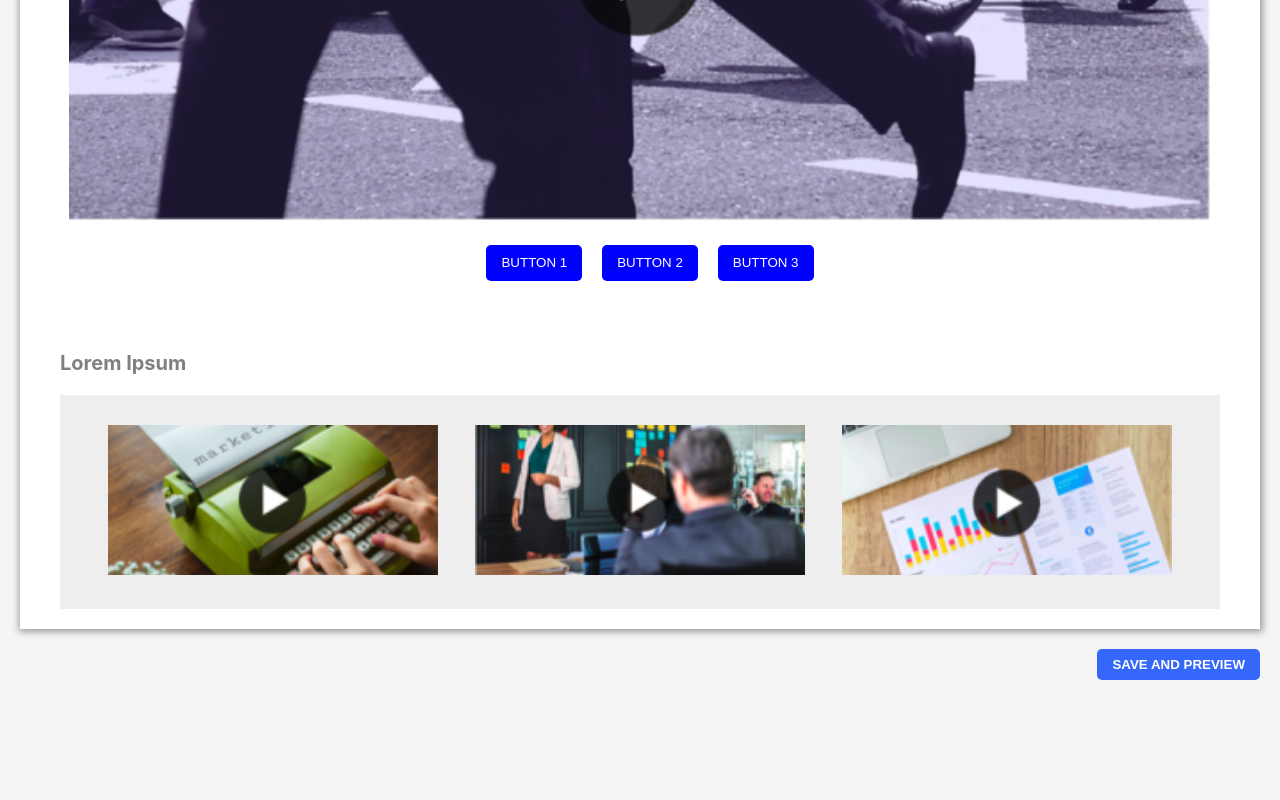
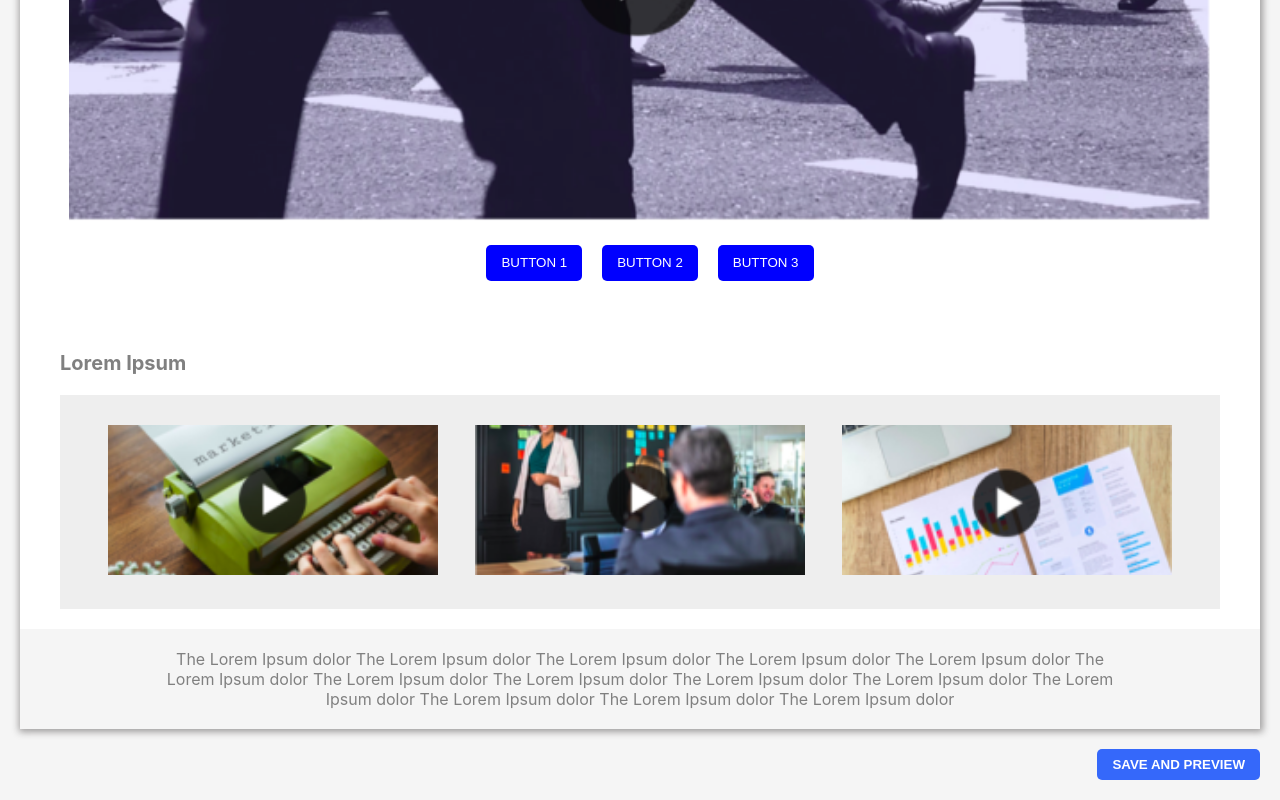
Before and after one commit to 1995muzaker/page-builder-react.js, a Next.js app: page / in a window 1280 px wide. Shown: the part 573-1373 px from the top of the page. Before the commit the page ends 1273 px from the top, so only its background shows below. Built offline with nearby package versions, Linux system fonts and the light colour scheme.

Commit message:
footer inline edit and refactor code done

```diff
--- a/pages/preview.js
+++ b/pages/preview.js
@@ -3,7 +3,7 @@ import React from "react";
 import GlobalStyles from "../src/styles/GlobalStyles";
 import PreviewPage from "../src/components/preview";
 import { StoreProvider, StoreConsumer } from "../src/store";
-import { MainDiv, EditButton } from "../src/styles/Header";
+import { MainDiv, EditButton, ParentDiv } from "../src/styles/Header";
 import Link from "next/link";
 
 export default function Preview() {
@@ -37,7 +37,9 @@ export default function Preview() {
             croppedLogo,
             items,
             testimonialTitle,
+            footer,
           }) => (
+            <ParentDiv>
               <MainDiv>
                 <PreviewPage
                   height={height}
@@ -56,8 +58,10 @@ export default function Preview() {
                   buttonTxtTwo={buttonTxtTwo}
                   items={items}
                   testimonialTitle={testimonialTitle}
+                  footer={footer}
                 />
               </MainDiv>
+            </ParentDiv>
           )}
         </StoreConsumer>
       </StoreProvider>
--- a/src/components/footer/index.js
+++ b/src/components/footer/index.js
@@ -0,0 +1,22 @@
+import React from "react";
+import TextEdit from "../header/TextEdit";
+import { FooterDiv } from "../../styles/Testimonial";
+
+const Footer = ({ footer, handleInputChange }) => {
+  return (
+    <FooterDiv>
+        <TextEdit text={footer} placeholder="Testimonial Title" type="text">
+          <textarea
+            name="footer"
+            placeholder="Footer Title"
+            rows="8"
+            col="8"
+            value={footer}
+            onChange={handleInputChange}
+          />
+        </TextEdit>
+    </FooterDiv>
+  );
+};
+
+export default Footer;
--- a/src/components/index.js
+++ b/src/components/index.js
@@ -3,8 +3,9 @@ import Header from "./header";
 import Section from "./section";
 import Testimonial from "./testimonial";
 import Save from "./save";
-import { MainDiv } from "../styles/Header";
+import { MainDiv, ParentDiv } from "../styles/Header";
 import { StoreConsumer, StoreProvider } from "../store";
+import Footer from "./footer";
 
 class Builder extends React.Component {
   render() {
@@ -73,8 +74,10 @@ class Builder extends React.Component {
             onDragEnd,
             testimonialTitle,
             storeData,
+            footer,
           }) => (
             <React.Fragment>
+              <ParentDiv>
                 <MainDiv style={navShow ? styleDiv : topDiv}>
                   <Header
                     height={height}
@@ -145,6 +148,8 @@ class Builder extends React.Component {
                     handleInputChange={handleInputChange}
                   />
                 </MainDiv>
+                <Footer footer={footer} handleInputChange={handleInputChange} />
+              </ParentDiv>
               <Save storeData={storeData} />
             </React.Fragment>
           )}
--- a/src/store/index.js
+++ b/src/store/index.js
@@ -53,6 +53,8 @@ class StoreProvider extends React.Component {
     cropResult: null,
     preview: true,
     navShow: "",
+    footer:
+      "The Lorem Ipsum dolor The Lorem Ipsum dolor The Lorem Ipsum dolor The Lorem Ipsum dolor The Lorem Ipsum dolor The Lorem Ipsum dolor The Lorem Ipsum dolor The Lorem Ipsum dolor The Lorem Ipsum dolor The Lorem Ipsum dolor The Lorem Ipsum dolor The Lorem Ipsum dolor The Lorem Ipsum dolor The Lorem Ipsum dolor",
   };
 
   componentDidMount() {
@@ -311,6 +313,7 @@ class StoreProvider extends React.Component {
       JSON.stringify(this.state.sectionDescription)
     );
     window.localStorage.setItem("preview", JSON.stringify(this.state.preview));
+    window.localStorage.setItem("footer", JSON.stringify(this.state.footer));
   };
 
   readFile = (file) => {
--- a/src/styles/GlobalStyles.js
+++ b/src/styles/GlobalStyles.js
@@ -17,15 +17,14 @@ const GlobalStyles = createGlobalStyle`
           padding: 20px 20px;
           background: #f5f5f5;
         }
-        & #container{
-          display: none !important;
+        #__next-prerender-indicator {
+          display: none;
         }
         & input{
           padding: 5px 10px;
           border-radius: 5px;
           border: 1px solid blue;
         }
-
   `;
 
 export default GlobalStyles;
--- a/src/styles/Header.js
+++ b/src/styles/Header.js
@@ -3,9 +3,11 @@ import styled from "styled-components";
 export const MainDiv = styled.div`
   background: #fff;
   padding: 20px 40px;
+`;
+
+export const ParentDiv = styled.div`
   box-shadow: 1px 1px 7px 2px #9f9d9d;
 `;
-
 export const EditButton = styled.div`
   & button {
     background: #3568fa;
--- a/src/styles/Testimonial.js
+++ b/src/styles/Testimonial.js
@@ -29,3 +29,21 @@ export const ImgDiv = styled.div`
     object-fit: cover;
   }
 `;
+
+export const FooterDiv = styled.div`
+  background: #f5f5f5;
+  padding: 20px 140px;
+  & > div {
+    text-align: center;
+  }
+  & p {
+    margin: 0px;
+    text-align: center;
+    color: grey;
+  }
+  & textarea {
+    width: 100%;
+    margin: auto;
+    padding: 20px;
+  }
+`;
```
Also changed, not shown: src/components/preview/index.js (+10 -1 lines). Lines whose indentation alone changed are shown as unchanged.
